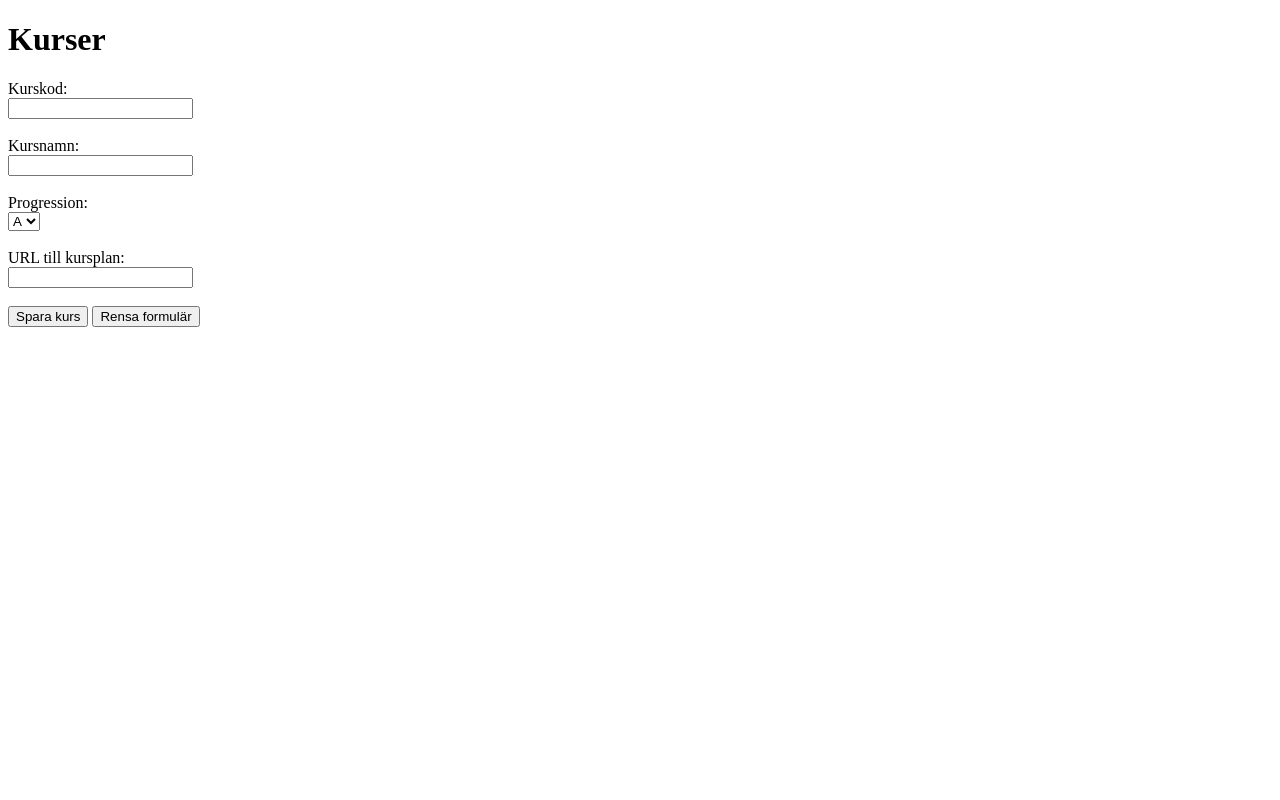
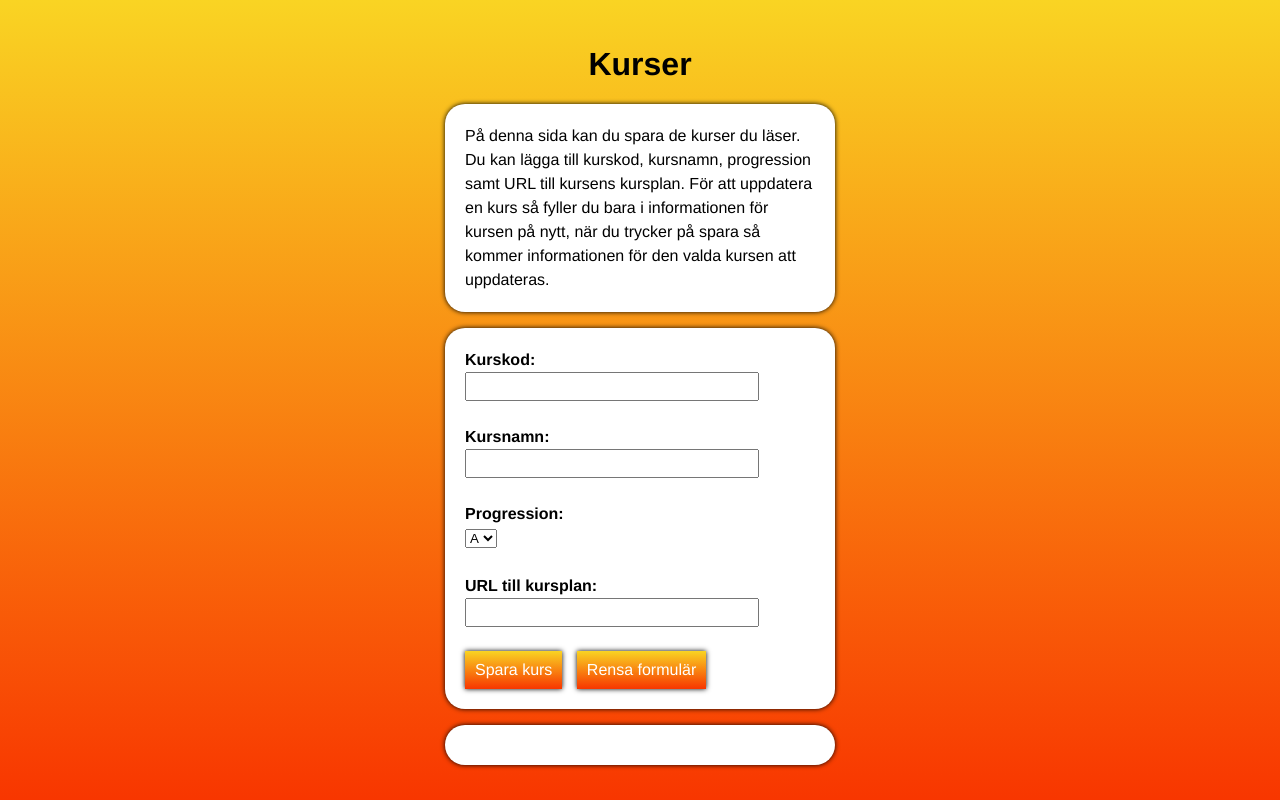
Before and after one commit to QmmaLarsson/moment1_DT208G, a website built with Parcel: page src/index.html in a window 1280 px wide. Built offline with nearby package versions, Linux system fonts and the light colour scheme.

Commit message:
Har stylat sidan med css

```diff
--- a/src/css/_base.scss
+++ b/src/css/_base.scss
@@ -0,0 +1,9 @@
+//Font
+$font-stack: Helvetica, sans-serif;
+$main-fontsize: 1.6rem;
+
+//Färgschema
+$primary-bg1: #f83600;
+$primary-bg2: #f9d423;
+$white: #fff;
+$primary-shadow: 0px 0px 5px black;
--- a/src/css/_component.scss
+++ b/src/css/_component.scss
@@ -1 +1,45 @@
 @use "base";
+
+//Rubriker
+@mixin heading-size ($size) {
+    @if $size ==1 {
+        /*Textstorlek 32px som standard*/
+        font-size: 3.2rem;
+    }
+
+    @else if $size ==2 {
+        /*Textstorlek 24 som standard*/
+        font-size: 2.4rem;
+    }
+
+    @else {
+        /*Textstorlek 20px som standard*/
+        font-size: 2rem;
+    }
+}
+
+//Knappar
+.button {
+    font-size: base.$main-fontsize;
+    font-family: base.$font-stack;
+    cursor: pointer;
+    background: linear-gradient(0deg, base.$primary-bg1, base.$primary-bg2);
+    color: base.$white;
+    padding: 10px;
+    border: none;
+    box-shadow: base.$primary-shadow;
+    transition: transform .2s;
+}
+
+.button:hover {
+transform: scale(1.2);
+}
+
+//Boxar
+.box {
+    background-color: base.$white;
+    padding: 20px;
+    border-radius: 20px;
+    width: 350px;
+    box-shadow: base.$primary-shadow;
+}
--- a/src/css/_layout.scss
+++ b/src/css/_layout.scss
@@ -1,2 +1,81 @@
 @use "base";
 @use "component";
+
+html {
+    /*62,5% av 16px ger 10px*/
+    font-size: 62.5%;
+}
+
+body {
+    min-height: 100vh;
+    font-size: base.$main-fontsize;
+    font-family: base.$font-stack;
+    line-height: 1.5;
+    margin: 0;
+    background: linear-gradient(0deg, base.$primary-bg1, base.$primary-bg2);
+}
+
+h1 {
+    //Textstorlek 32px som standard
+    @include component.heading-size(1);
+    margin-top: 5vh;
+    margin-bottom: 16px;
+    margin-left: auto;
+    margin-right: auto;
+}
+
+h2 {
+    //Textstorlek 24 som standard
+    @include component.heading-size(2);
+    margin-left: auto;
+    margin-right: auto;
+}
+
+main {
+    display: grid;
+    grid-template-rows: auto;
+    grid-template-columns: 100%;
+}
+
+#heading {
+    grid-area: 1/1/2/2;
+    margin-left: auto;
+    margin-right: auto;
+}
+
+#info {
+    grid-area: 2/1/3/2;
+    margin-left: auto;
+    margin-right: auto;
+    margin-top: 0;
+    margin-bottom: 16px;
+    @extend .box;
+}
+
+#courseForm {
+    grid-area: 3/1/4/2;
+    margin-left: auto;
+    margin-right: auto;
+    margin-bottom: 16px;
+    @extend .box;
+
+    input {
+        width: 80%;
+        padding: 5px;
+    }
+
+    #submit {
+        margin-right: 10px;
+    }
+}
+
+#courseContainer {
+    grid-area: 4/1/5/2;
+    margin-left: auto;
+    margin-right: auto;
+    @extend .box;
+}
+
+button {
+    @extend .button;
+}
--- a/src/index.html
+++ b/src/index.html
@@ -13,16 +13,20 @@
     <main>
         <h1>Kurser</h1>
 
+        <p id="info">På denna sida kan du spara de kurser du läser. Du kan lägga till kurskod, kursnamn, progression samt URL till
+            kursens kursplan. För att uppdatera en kurs så fyller du bara i informationen för kursen på nytt, när du trycker på
+            spara så kommer informationen för den valda kursen att uppdateras.</p>
+
         <form id="courseForm">
-            <label for="courseCode">Kurskod:</label>
+            <label for="courseCode"><strong>Kurskod:</strong></label>
             <br>
             <input type="text" id="courseCode" required>
             <br><br>
-            <label for="courseName">Kursnamn:</label>
+            <label for="courseName"><strong>Kursnamn:</strong></label>
             <br>
             <input type="text" id="courseName" required>
             <br><br>
-            <label for="courseProgression">Progression:</label>
+            <label for="courseProgression"><strong>Progression:</strong></label>
             <br>
             <select id="courseProgression">
                 <option value="A">A</option>
@@ -30,11 +34,11 @@
                 <option value="C">C</option>
             </select>
             <br><br>
-            <label for="courseUrl">URL till kursplan:</label>
+            <label for="courseUrl"><strong>URL till kursplan:</strong></label>
             <br>
             <input type="url" id="courseUrl" required>
             <br><br>
-            <button type="submit">Spara kurs</button>
+            <button id="submit" type="submit">Spara kurs</button>
             <button type="reset">Rensa formulär</button>
         </form>
         <br>
--- a/src/js/main.ts
+++ b/src/js/main.ts
@@ -62,7 +62,7 @@ function displayCourses(course: Course): void {
 
     if (courseContainer) {
         //Ta bort kurs om denne har samma kurskod som en ny kurs
-        const existingCourseElement = courseContainer.querySelector(`[data-code="${course.code}"]`);
+        const existingCourseElement = courseContainer.querySelector(`[data-code="${course.code}"]`) as HTMLElement;
         if (existingCourseElement) {
             existingCourseElement.remove();
         }
```
